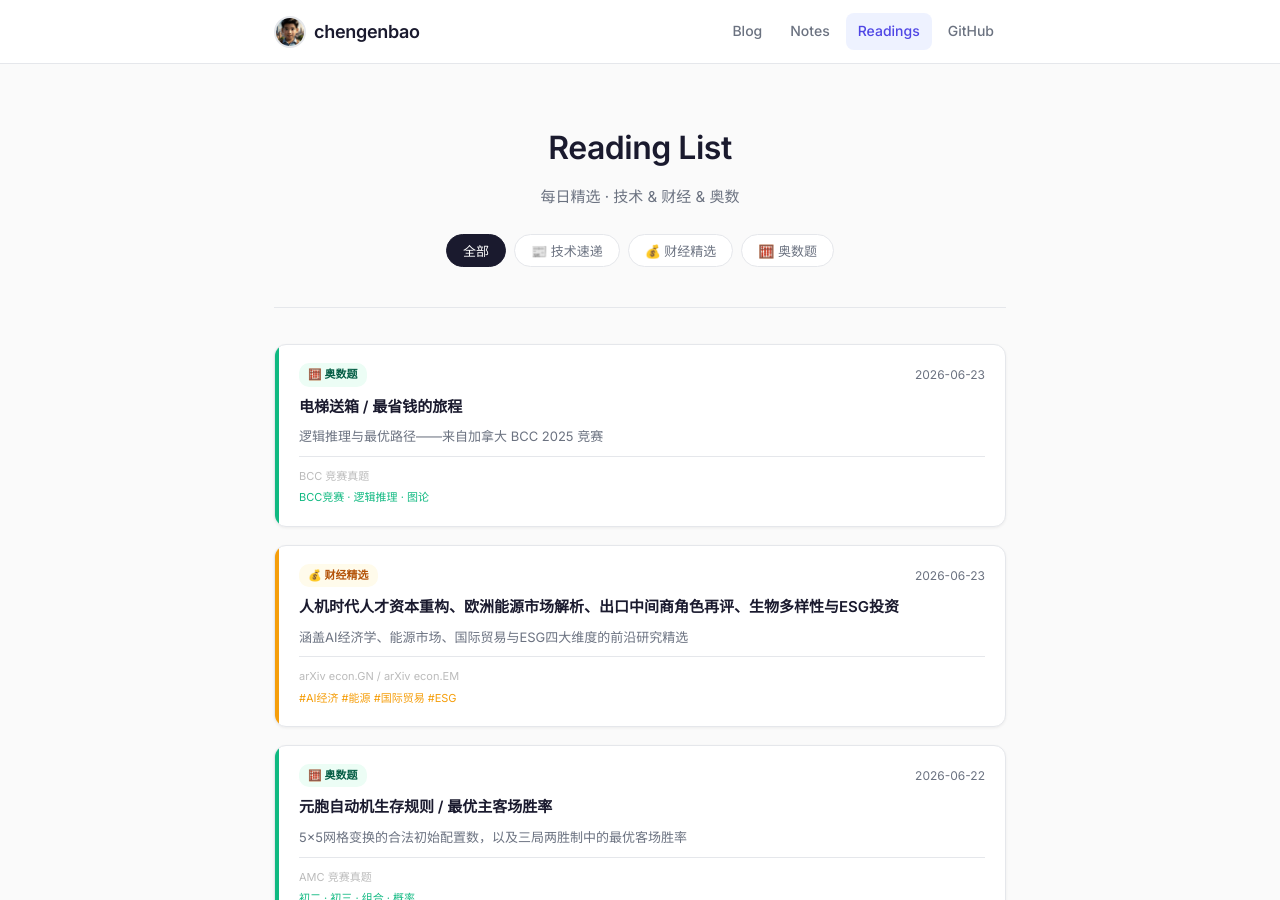
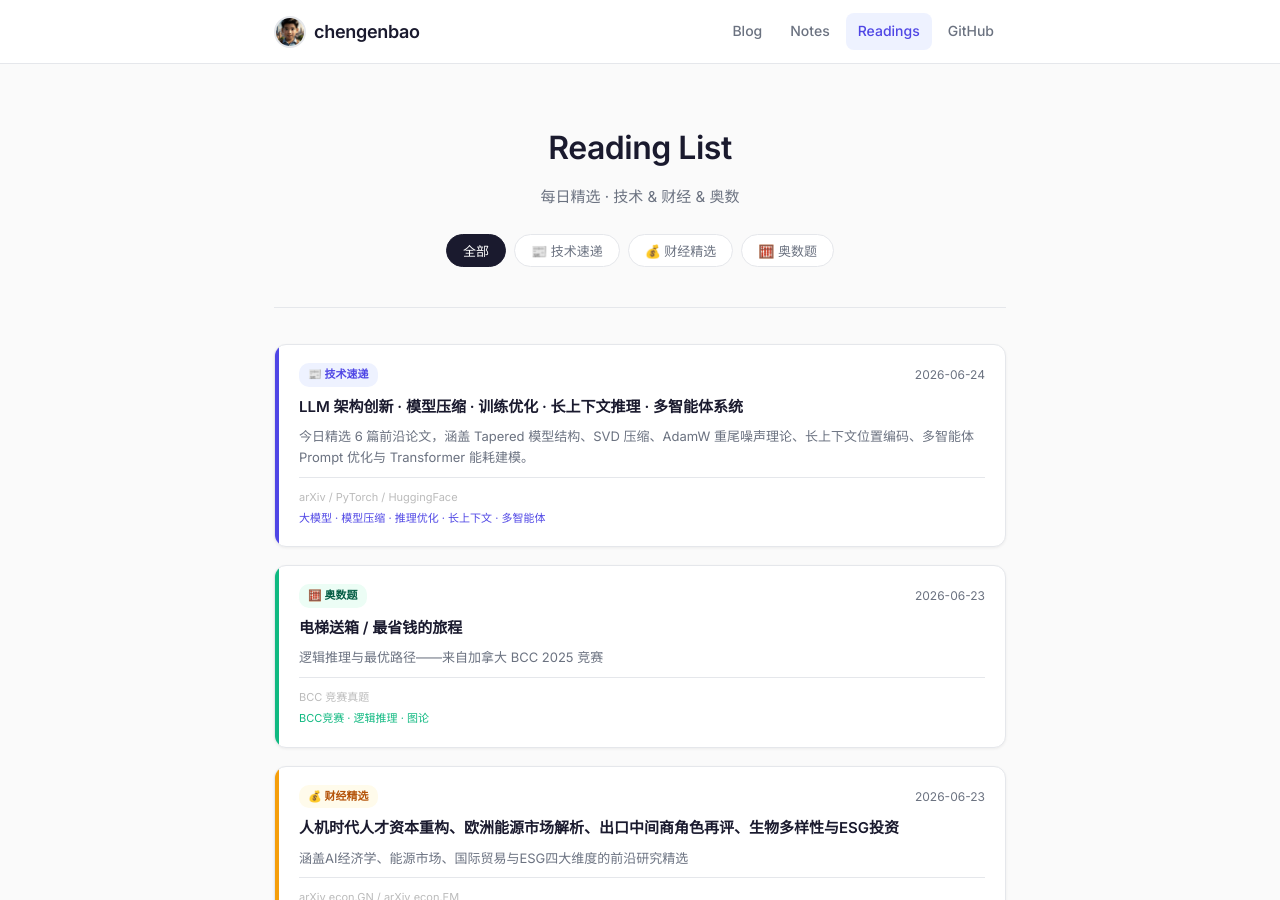
Before and after one commit to chengenbao/chengenbao.github.io, a Jekyll site: the page built from reading-list/index.md, in a window 1280 px wide and 900 px high. Built offline with Jekyll 4.4.1, drawn with Linux system fonts in a browser that asks for light colours.

Commit message:
add tech card 2026-06-24

```diff
--- a/reading-list/index.md
+++ b/reading-list/index.md
@@ -18,6 +18,21 @@ permalink: /reading-list/
   </div>
 
   <div class="rl-grid">
+<a class="rl-card tech" href="/reading-list/2026-06-24-tech-daily/">
+  <div class="rl-accent"></div>
+  <div class="rl-body">
+    <div class="rl-top">
+      <span class="rl-badge tech">📰 技术速递</span>
+      <time>2026-06-24</time>
+    </div>
+    <h2>LLM 架构创新 · 模型压缩 · 训练优化 · 长上下文推理 · 多智能体系统</h2>
+    <p>今日精选 6 篇前沿论文，涵盖 Tapered 模型结构、SVD 压缩、AdamW 重尾噪声理论、长上下文位置编码、多智能体 Prompt 优化与 Transformer 能耗建模。</p>
+    <div class="rl-meta">
+      <span class="rl-source">arXiv / PyTorch / HuggingFace</span>
+      <span class="rl-tags">大模型 · 模型压缩 · 推理优化 · 长上下文 · 多智能体</span>
+    </div>
+  </div>
+</a>
 <a class="rl-card math" href="/reading-list/2026-06-23-math/"><div class="rl-accent"></div><div class="rl-body"><div class="rl-top"><span class="rl-badge math">🧮 奥数题</span><time>2026-06-23</time></div><h2>电梯送箱 / 最省钱的旅程</h2><p>逻辑推理与最优路径——来自加拿大 BCC 2025 竞赛</p><div class="rl-meta"><span class="rl-source">BCC 竞赛真题</span><span class="rl-tags">BCC竞赛 · 逻辑推理 · 图论</span></div></div></a>
 <a class="rl-card finance" href="/reading-list/2026-06-23-finance-daily/">
   <div class="rl-accent"></div>
```
